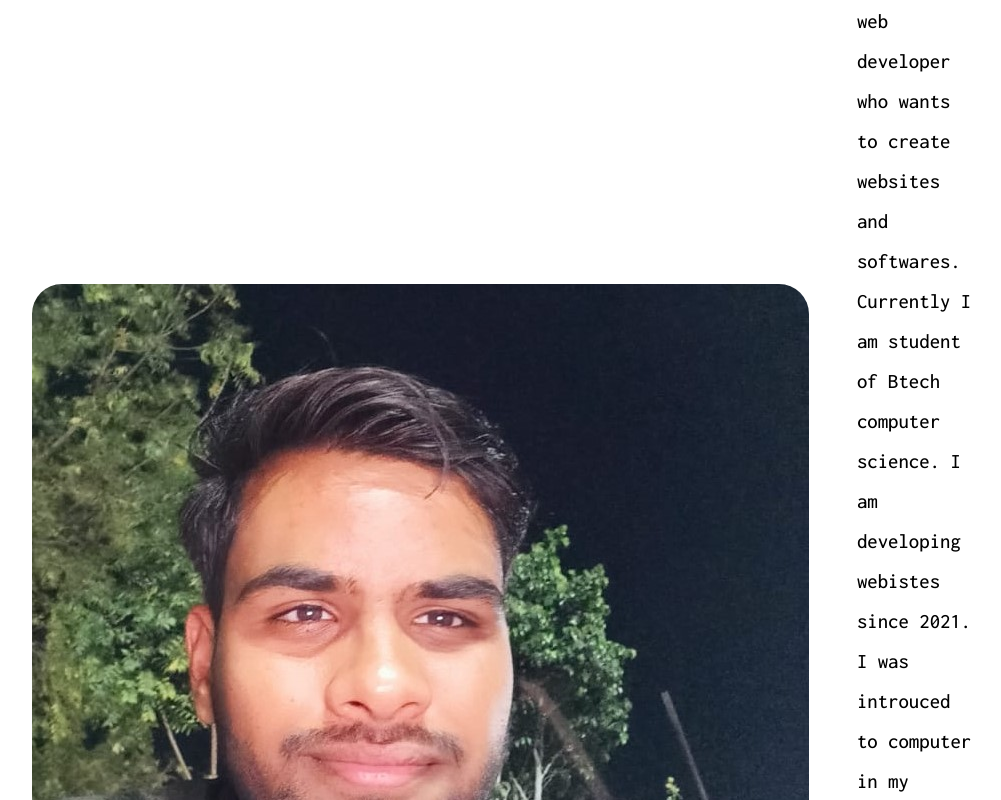
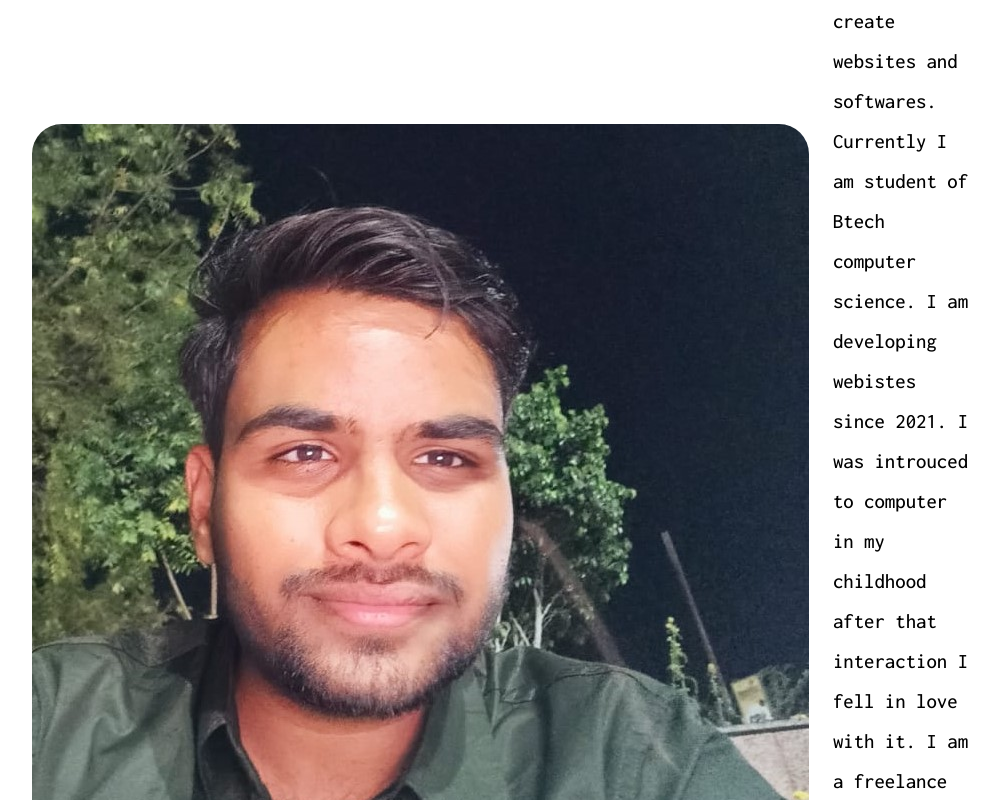
Before and after one commit to SanchitYadav2005/Portfolio-site, a React (Vite) app: page / in a window 1280 px wide. Shown: the part 1580-2380 px from the top of the page, without its empty margins (191-1192 px from the left). Built offline with nearby package versions, Linux system fonts and the light colour scheme.

Commit message:
redone margins

```diff
--- a/src/styles/header.css
+++ b/src/styles/header.css
@@ -102,7 +102,7 @@
 }
 .intro-img {
   width: 500%;
-  margin-right: 3em;
+  margin-right: 1.5em;
   border-radius: 30px;
   cursor: pointer;
 }
```
